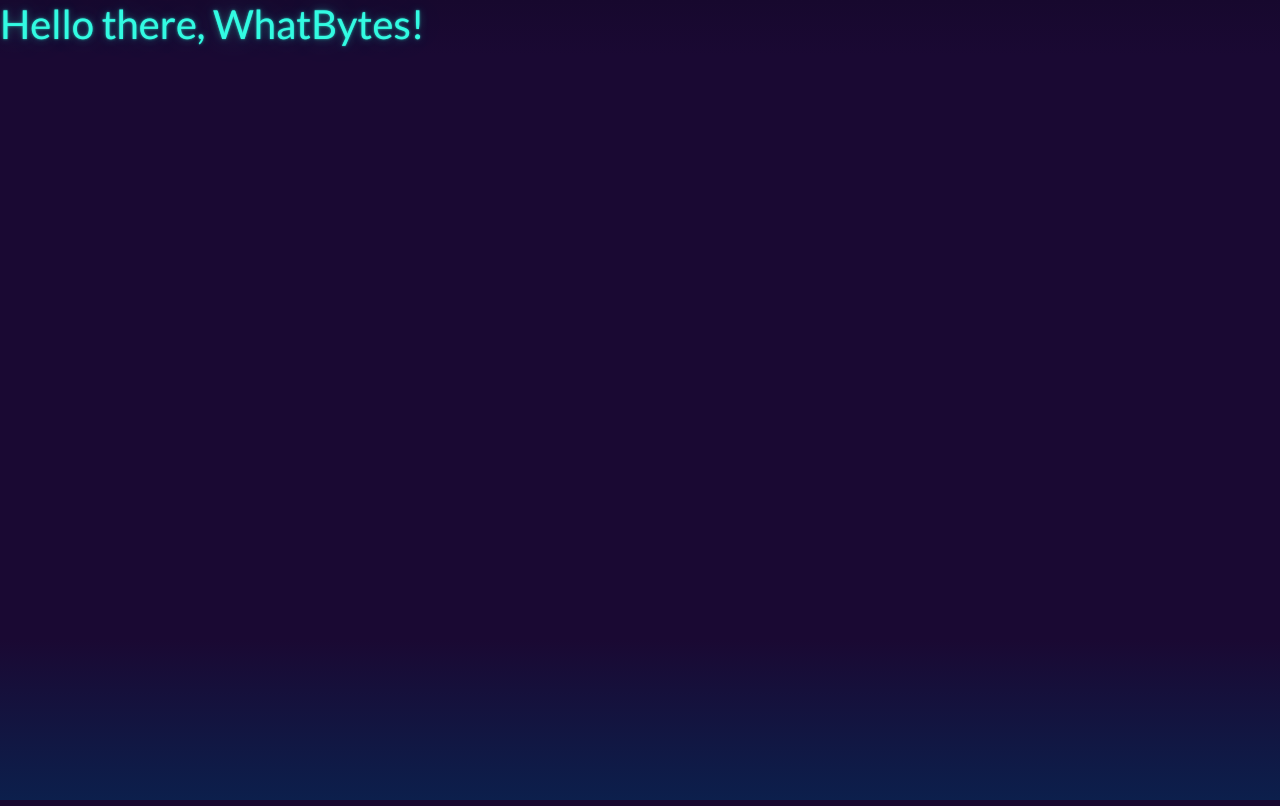
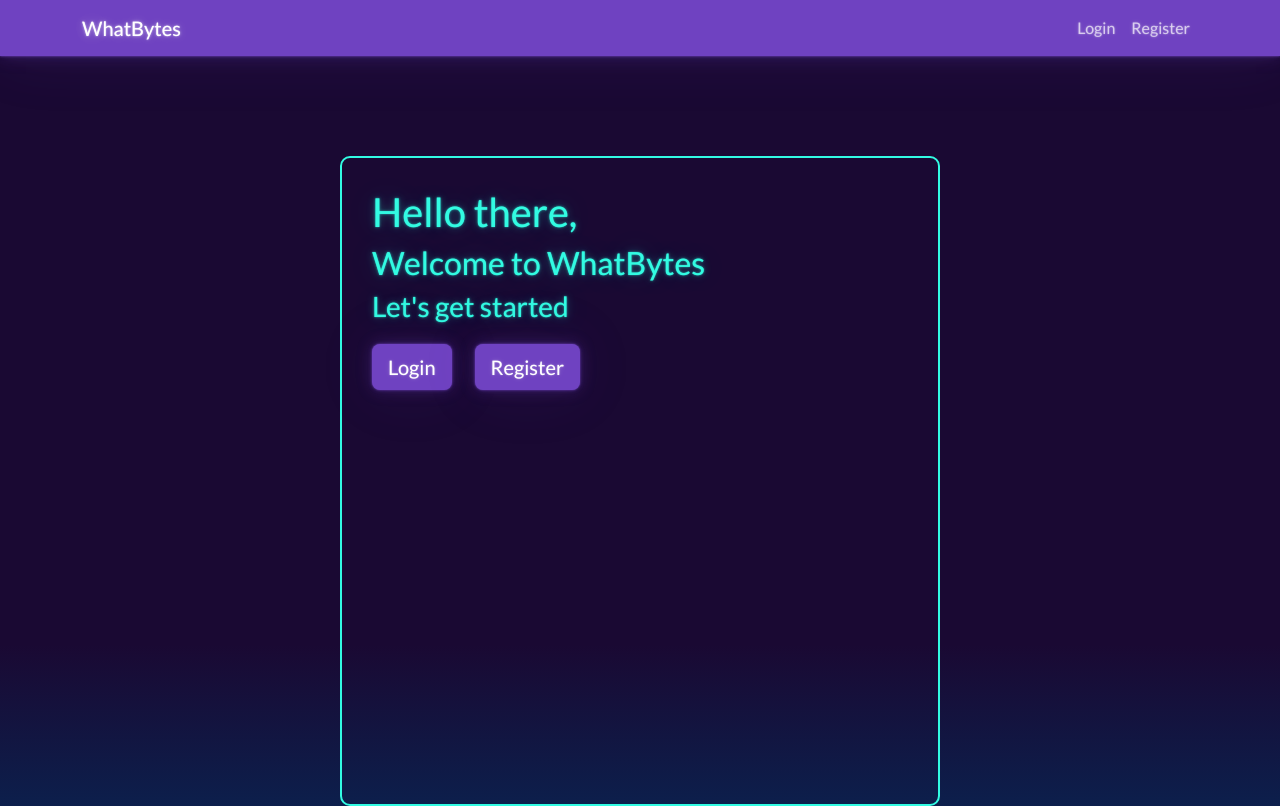
Before and after one commit to gajeet11000/wb-project, a Django app: page / in a window 1280 px wide. Run offline with Django 5.2, Linux system fonts and the light colour scheme; some libraries are stand-ins or nearby versions.

Commit message:
added navbar and index

```diff
--- a/account/templates/account/base.html
+++ b/account/templates/account/base.html
@@ -13,13 +13,13 @@
     {% block head %}
     {% endblock head %}
 </head>
+{% include 'account/navbar.html' %}
 <body>
     {% block body %}
     {% endblock body %}
 
     <script src="https://cdn.jsdelivr.net/npm/@popperjs/core@2.11.8/dist/umd/popper.min.js" integrity="sha384-I7E8VVD/ismYTF4hNIPjVp/Zjvgyol6VFvRkX/vR+Vc4jQkC+hVqc2pM8ODewa9r" crossorigin="anonymous"></script>
     <script src="https://cdn.jsdelivr.net/npm/bootstrap@5.3.3/dist/js/bootstrap.min.js" integrity="sha384-0pUGZvbkm6XF6gxjEnlmuGrJXVbNuzT9qBBavbLwCsOGabYfZo0T0to5eqruptLy" crossorigin="anonymous"></script>
-
     {% block scripts %}
     {% endblock scripts %}
 </body>
--- a/account/templates/account/index.html
+++ b/account/templates/account/index.html
@@ -9,5 +9,14 @@
 
 
 {% block body %}
-    <h1>Hello there, WhatBytes!</h1>
+<div id="index-container" class="container">
+    <h1>Hello there,</h1>
+    <h2>Welcome to WhatBytes</h2>
+    <h3>Let's get started</h3>
+
+    <div class="btn-container">
+        <a href="{% url 'login' %}" class="btn btn-primary btn-lg">Login</a>
+        <a href="{% url 'register' %}" class="btn btn-primary btn-lg">Register</a>
+    </div>
+</div>
 {% endblock body %}
--- /dev/null
+++ b/account/templates/account/navbar.html
@@ -0,0 +1,35 @@
+<nav class="navbar navbar-expand-lg bg-primary" data-bs-theme="dark">
+  <div class="container">
+
+    {% if user.is_authenticated %}
+        <a class="navbar-brand" href="{% url 'dashboard' %}">WhatBytes</a>
+    {% else %}
+        <a class="navbar-brand" href="{% url 'index' %}">WhatBytes</a>
+    {% endif %}
+
+    <button class="navbar-toggler" type="button" data-bs-toggle="collapse" data-bs-target="#navbarColor01" aria-controls="navbarColor01" aria-expanded="false" aria-label="Toggle navigation">
+      <span class="navbar-toggler-icon"></span>
+    </button>
+    <div class="collapse navbar-collapse" id="navbarColor01">
+      <ul class="navbar-nav ms-md-auto">
+
+    {% if user.is_authenticated %}
+        <li class="nav-item">
+          <a class="nav-link active" href="{% url 'profile' %}">Profile</a>
+        </li>
+        <li class="nav-item">
+          <a class="nav-link" href="{% url 'logout' %}">Logout</a>
+        </li>
+    {% else %}
+        <li class="nav-item">
+          <a class="nav-link" href="{% url 'login' %}">Login</a>
+        </li>
+        <li class="nav-item">
+          <a class="nav-link" href="{% url 'register' %}">Register</a>
+        </li>
+    {% endif %}
+
+      </ul>
+    </div>
+  </div>
+</nav>
--- a/static/css/styles.css
+++ b/static/css/styles.css
@@ -0,0 +1,16 @@
+#index-container {
+    margin-top: 100px;
+    width: 600px;
+    height: 650px;
+    border: 2px solid var(--bs-body-color);
+    border-radius: 10px;
+    padding: 30px;
+}
+
+.btn-container {
+    margin-top: 20px;
+}
+
+.btn-container>.btn {
+    margin-right: 20px;
+}
```
